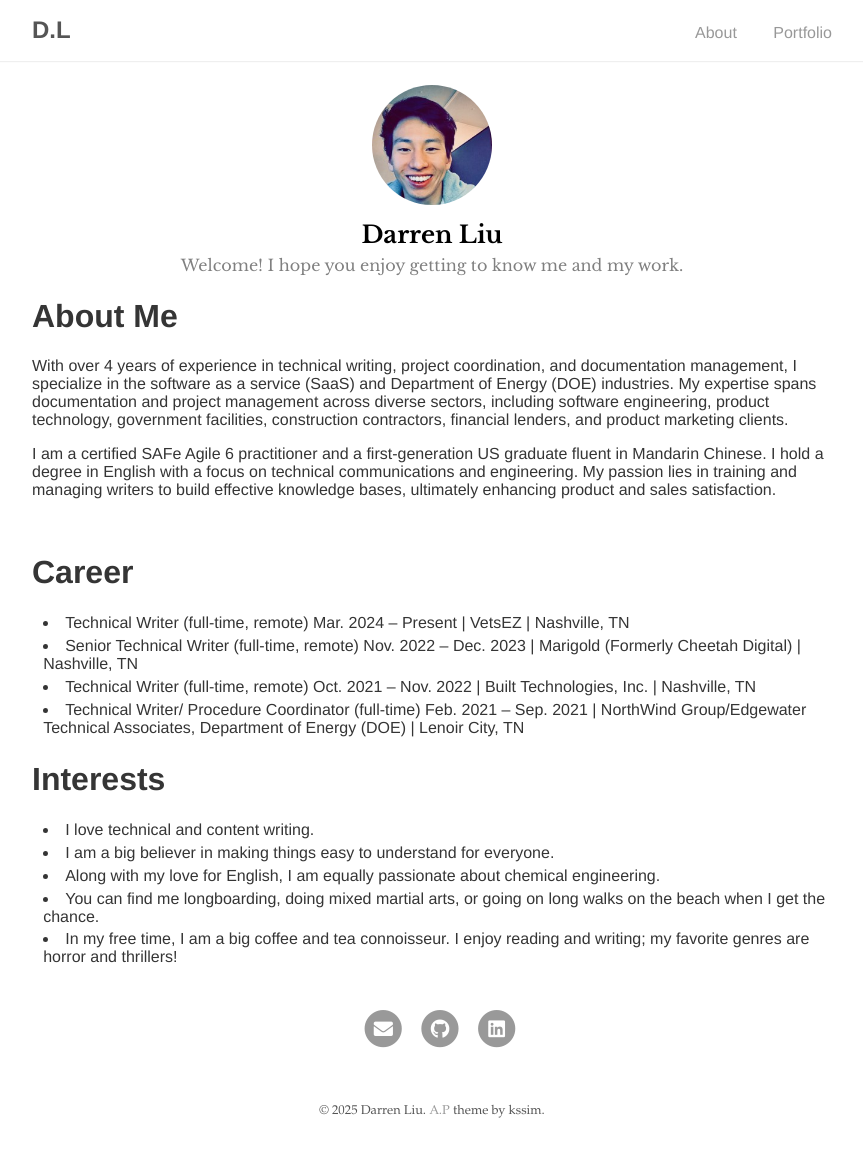
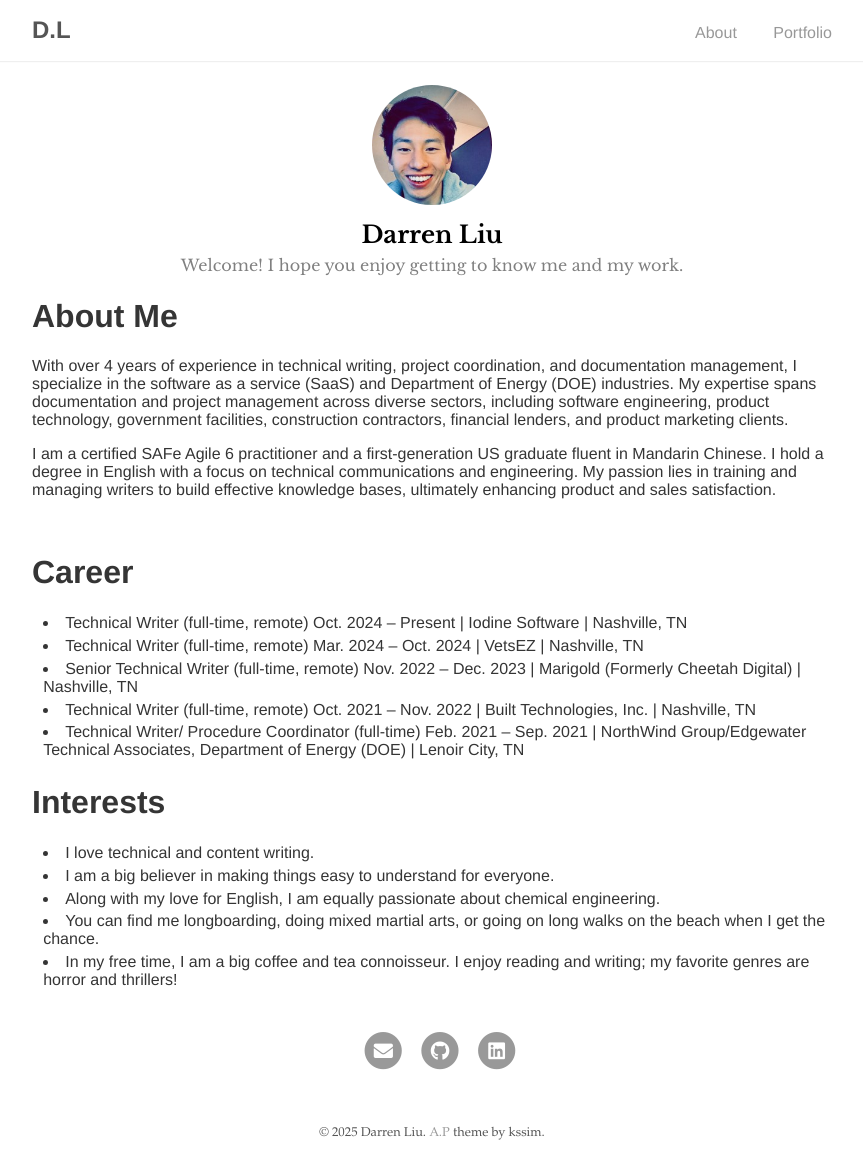
Before and after one commit to moekewlkatz/coffeeandteatime, a Jekyll site: the page built from index.md, in a window 1280 px wide. Shown: the whole page, without its empty margins (208-1071 px from the left). Built offline with Jekyll 4.4.1, drawn with Linux system fonts in a browser that asks for light colours; our own code applies the rules of GitHub Pages for plain Markdown files; before the commit the page ends 1154 px from its top, so only the background shows below that.

Commit message:
Update index.md (#14)

```diff
--- a/index.md
+++ b/index.md
@@ -10,7 +10,8 @@ I am a certified SAFe Agile 6 practitioner and a first-generation US graduate fl
 <br/>
 
 # Career
-<li>Technical Writer (full-time, remote) Mar. 2024 – Present | VetsEZ | Nashville, TN</li>
+<li>Technical Writer (full-time, remote) Oct. 2024 – Present | Iodine Software | Nashville, TN</li>
+<li>Technical Writer (full-time, remote) Mar. 2024 – Oct. 2024 | VetsEZ | Nashville, TN</li>
 <li>Senior Technical Writer (full-time, remote) Nov. 2022 – Dec. 2023 | Marigold (Formerly Cheetah Digital) | Nashville, TN</li>
 <li>Technical Writer (full-time, remote) Oct. 2021 – Nov. 2022 | Built Technologies, Inc. | Nashville, TN</li>
 <li>Technical Writer/ Procedure Coordinator (full-time)	Feb. 2021 – Sep. 2021 | NorthWind Group/Edgewater Technical Associates, Department of
```
